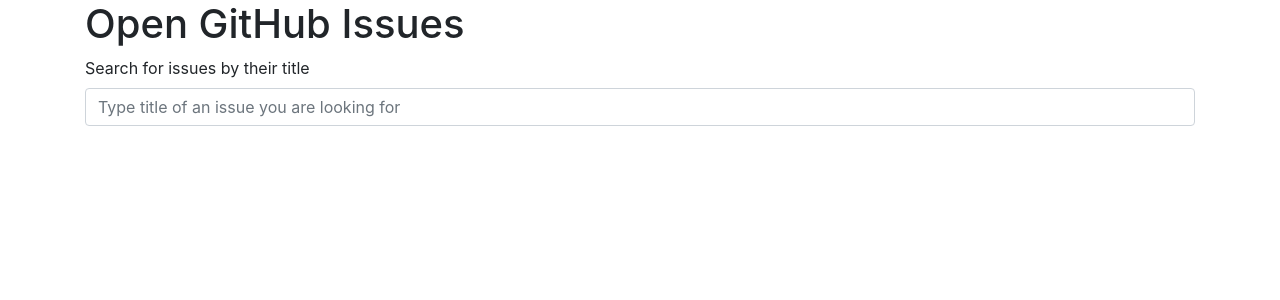
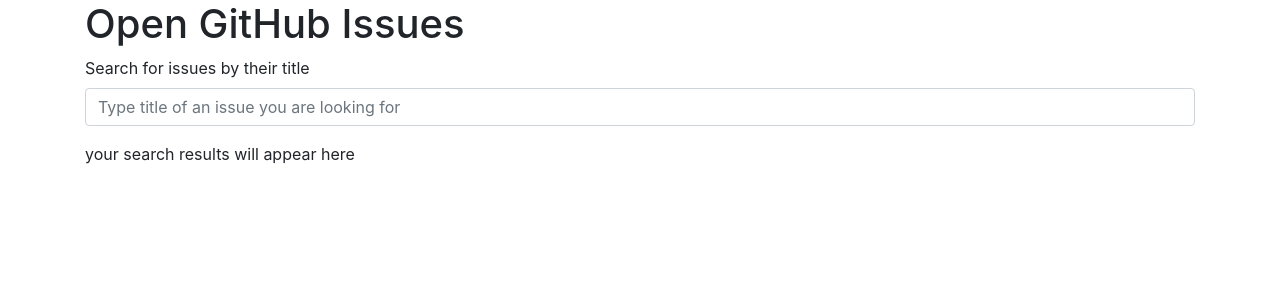
Before and after one commit to matiangul/open-github-issues, an Angular app: page / in a window 1280 px wide. Shown: the top 300 px of the page. Built offline with nearby package versions, Linux system fonts and the light colour scheme.

Commit message:
Show empty information result for empty input

```diff
--- a/src/app/app.component.ts
+++ b/src/app/app.component.ts
@@ -10,7 +10,6 @@ export class AppComponent {
   input = '';
 
   onInputChange(value) {
-    console.log(`on input change: ${value}`);
     this.input = value;
   }
 }
--- a/src/app/search-results/search-results.component.html
+++ b/src/app/search-results/search-results.component.html
@@ -1 +1 @@
-<p>{{input}}</p>
+<p data-test="empty-info" *ngIf="isInputEmpty">your search results will appear here</p>
--- a/src/app/search-results/search-results.component.ts
+++ b/src/app/search-results/search-results.component.ts
@@ -7,7 +7,11 @@ import { Component, Input } from '@angular/core';
 })
 export class SearchResultsComponent {
 
-  @Input() input;
+  @Input() input = '';
+
+  get isInputEmpty(): boolean {
+    return this.input.replace(/\s/, '').length === 0;
+  }
 
   constructor() { }
 
```
Also changed, not shown: 1 other file (tests, documents, lock files or other folders).
